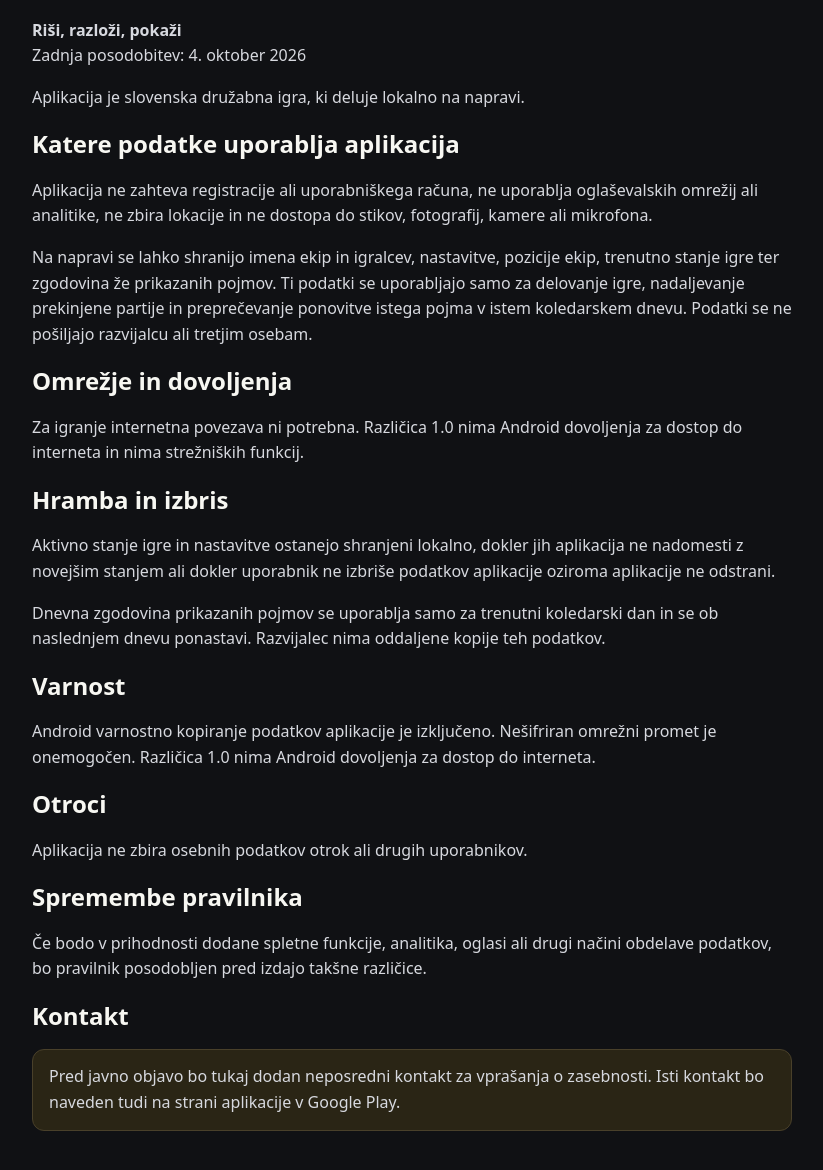
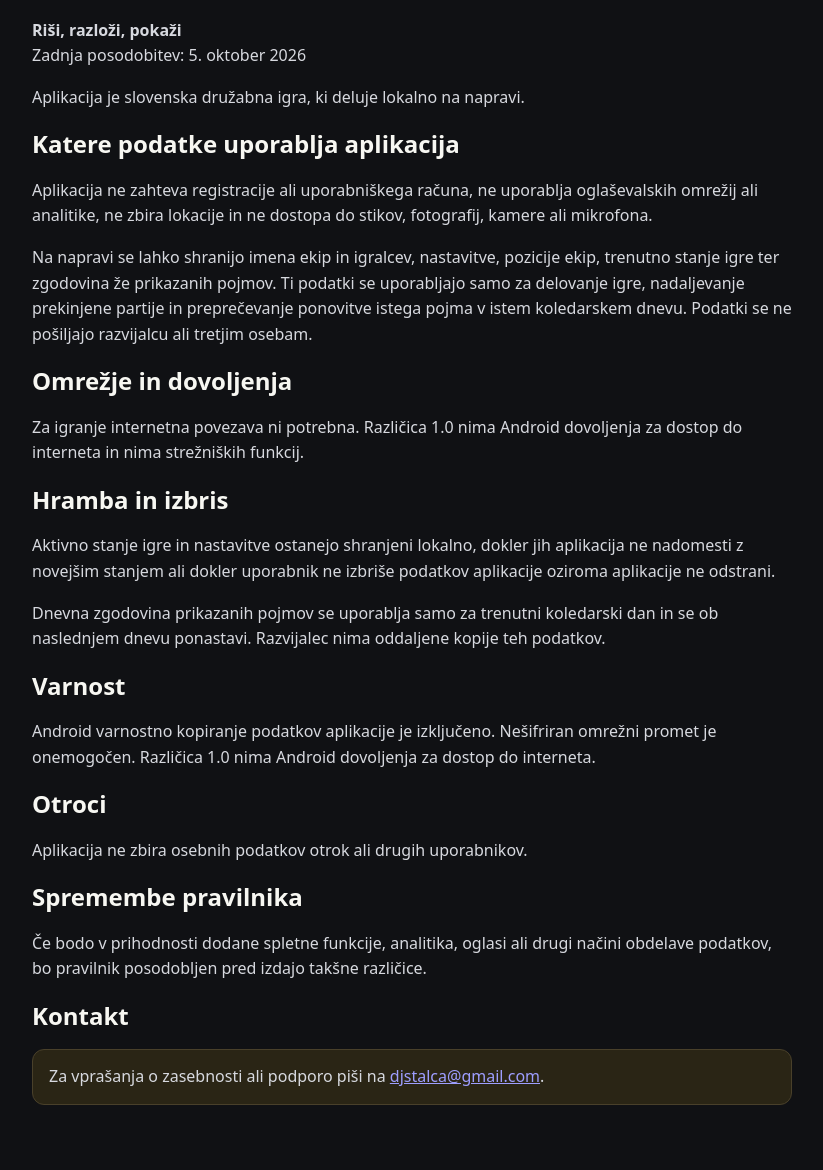
Before and after one commit to djstalca/risi-razlozi-pokazi, a website: page www/privacy.html in a window 1280 px wide. Shown: the part 94-1264 px from the top of the page, without its empty margins (228-1051 px from the left). Drawn offline with Linux system fonts and the light colour scheme.

Commit message:
release: add contact to public privacy page

```diff
--- a/www/privacy.html
+++ b/www/privacy.html
@@ -12,7 +12,7 @@
 </head>
 <body><main class="wrap">
 <h1>Pravilnik o zasebnosti</h1>
-<p><strong>Riši, razloži, pokaži</strong><br>Zadnja posodobitev: 4. oktober 2026</p>
+<p><strong>Riši, razloži, pokaži</strong><br>Zadnja posodobitev: 5. oktober 2026</p>
 <p>Aplikacija je slovenska družabna igra, ki deluje lokalno na napravi.</p>
 
 <h2>Katere podatke uporablja aplikacija</h2>
@@ -36,6 +36,6 @@
 <p>Če bodo v prihodnosti dodane spletne funkcije, analitika, oglasi ali drugi načini obdelave podatkov, bo pravilnik posodobljen pred izdajo takšne različice.</p>
 
 <h2>Kontakt</h2>
-<p class="note">Pred javno objavo bo tukaj dodan neposredni kontakt za vprašanja o zasebnosti. Isti kontakt bo naveden tudi na strani aplikacije v Google Play.</p>
+<p class="note">Za vprašanja o zasebnosti ali podporo piši na <a href="mailto:djstalca@gmail.com">djstalca@gmail.com</a>.</p>
 </main></body>
 </html>
```
